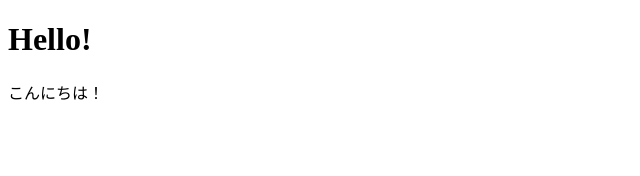
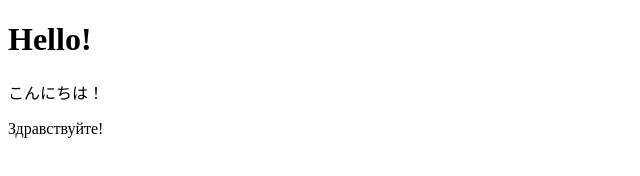
Before and after one commit to yassh/yassh.github.io, a plain HTML site: page hello/index.html in a window 1280 px wide. Shown: the whole page, without its empty margins (0-640 px from the left). Drawn offline with Linux system fonts and the light colour scheme.

Commit message:
deploy: c4efc9f760302a81013cbc84d05e2fd93d7fcc55

```diff
--- a/hello/index.html
+++ b/hello/index.html
@@ -1 +1 @@
-<!DOCTYPE html><html lang="ja"><head><meta charset="utf-8"><meta name="viewport" content="width=device-width, initial-scale=1"><title>Hello!</title></head><body> <h1>Hello!</h1> <p>こんにちは！</p> <script type="module" src="/hello/index.5bb4a7fc.js"></script> </body></html>
+<!DOCTYPE html><html lang="ja"><head><meta charset="utf-8"><meta name="viewport" content="width=device-width, initial-scale=1"><title>Hello!</title></head><body> <h1>Hello!</h1> <p>こんにちは！</p> <p>Здравствуйте!</p> <script type="module" src="/hello/index.5bb4a7fc.js"></script> </body></html>
```
